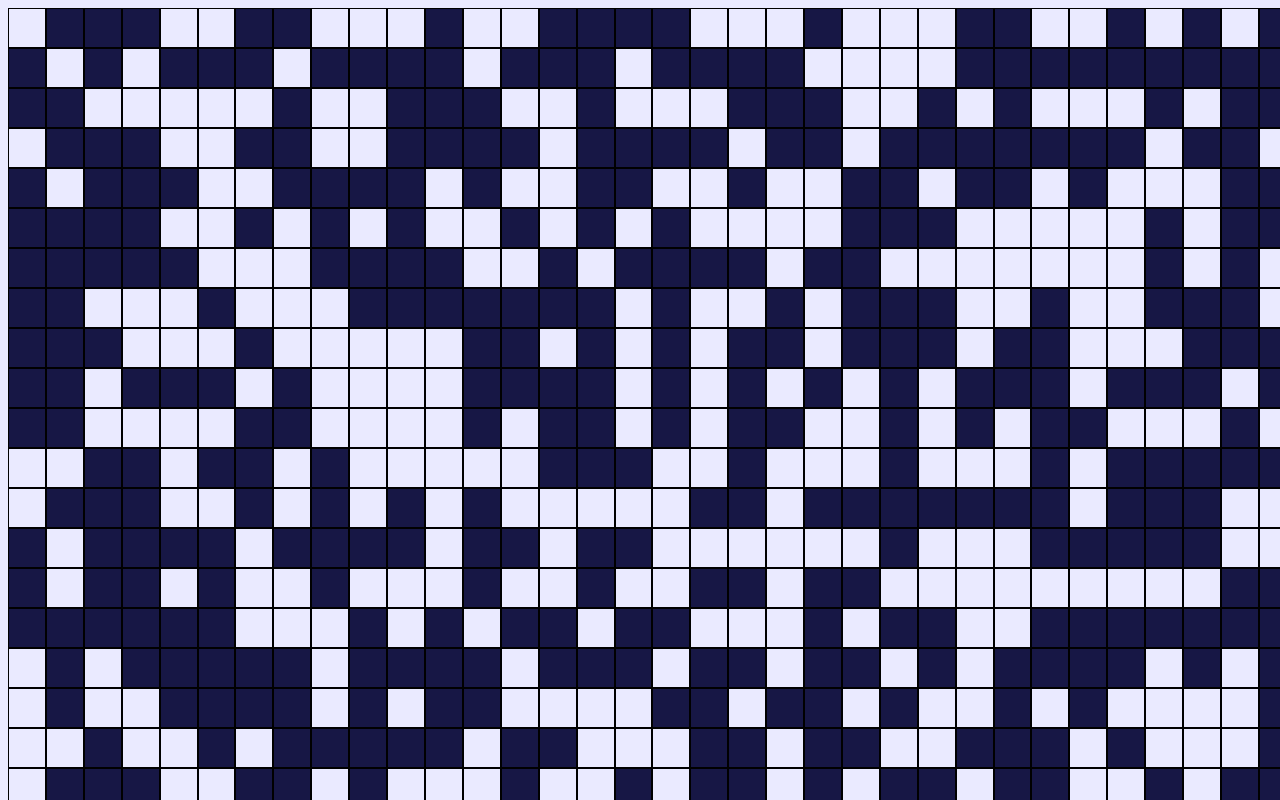
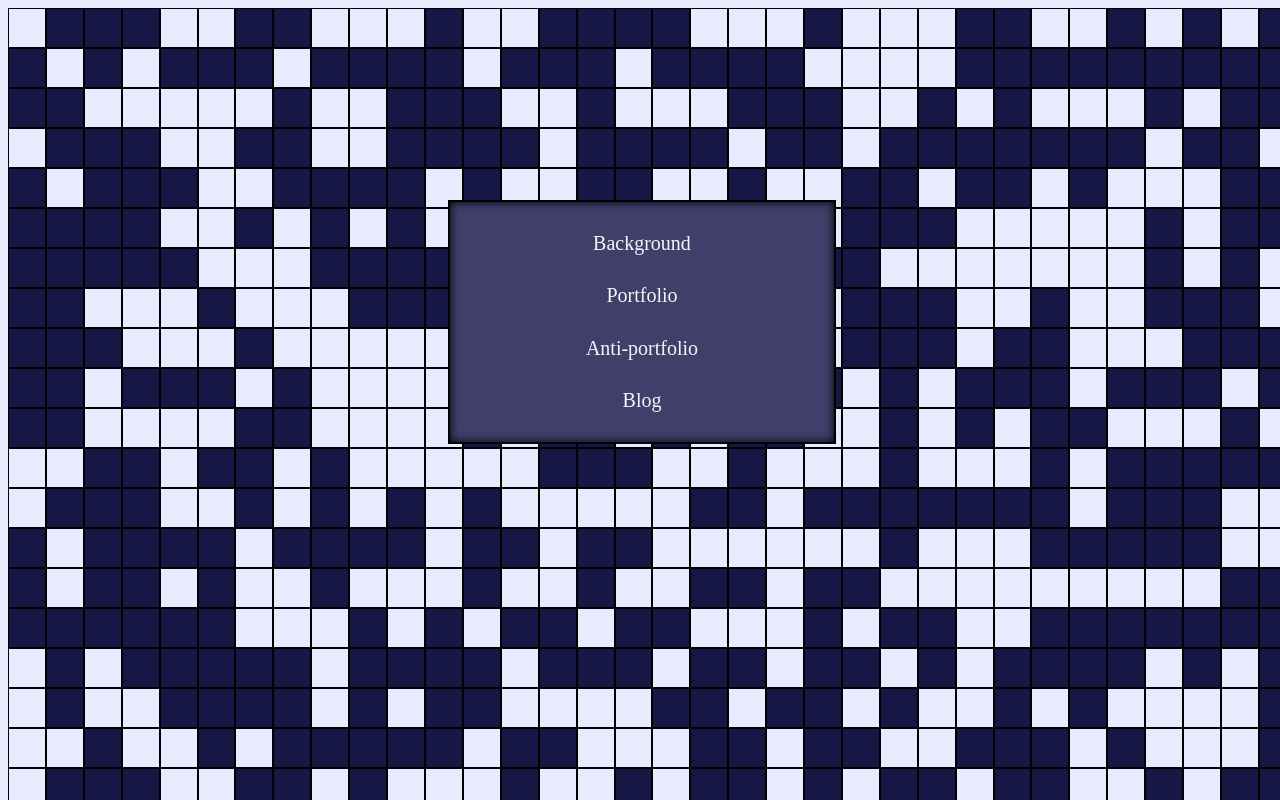
Before and after one commit to MattRueter/portfolio_website, a React (Create React App) app: page / in a window 1280 px wide. Shown: the top 800 px of the page. Built offline with nearby package versions, Linux system fonts and the light colour scheme.

Commit message:
CREATE Navbar component and rough draft of styles.CALL within App.

```diff
--- a/src/App.js
+++ b/src/App.js
@@ -1,8 +1,12 @@
 import BrickWall from './BrickWall.js';
+import Navbar from './Navbar.js';
 
 function App() {
   return (
-    <BrickWall />
+    <div>
+      <Navbar />
+      <BrickWall />
+    </div>
   )
 }
 
--- /dev/null
+++ b/src/Navbar.js
@@ -0,0 +1,29 @@
+const navHome ={
+	display: "flex",
+	flexDirection: "column",
+	alignItems: "center",
+	justifyContent: "space-evenly",
+	position: "absolute",
+	top:"25%",
+	left: "35%",
+	border:"2px solid black",
+	boxShadow: "inset 0px 0px 10px black",
+	backgroundColor: "#3f3f6a",
+	color: "whitesmoke",
+	fontSize:"20px",
+	width:"30%",
+	height:"30%"
+
+}
+
+
+export default function Navbar(){
+	return(
+		<nav style={navHome}>
+			<div>Background</div>
+			<div>Portfolio</div>
+			<div>Anti-portfolio</div>
+			<div>Blog</div>
+		</nav>
+	)
+}
```
